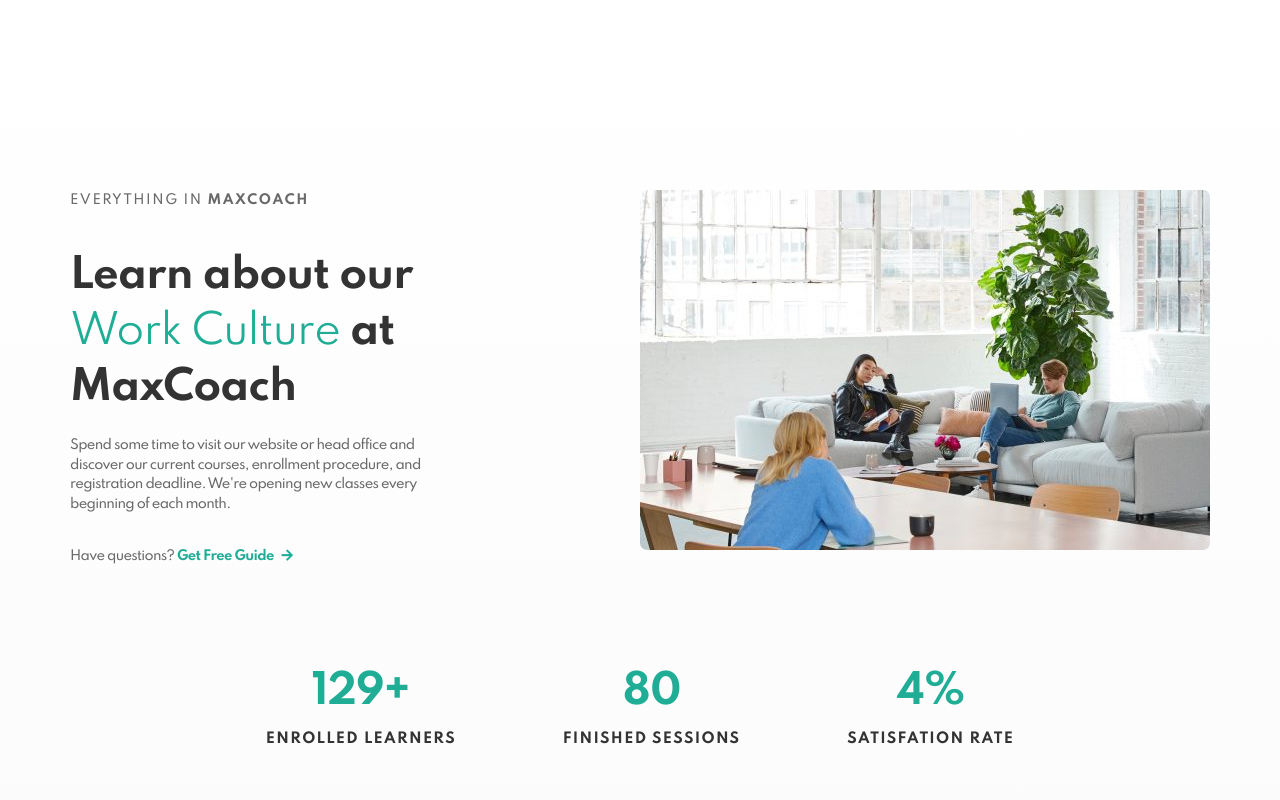
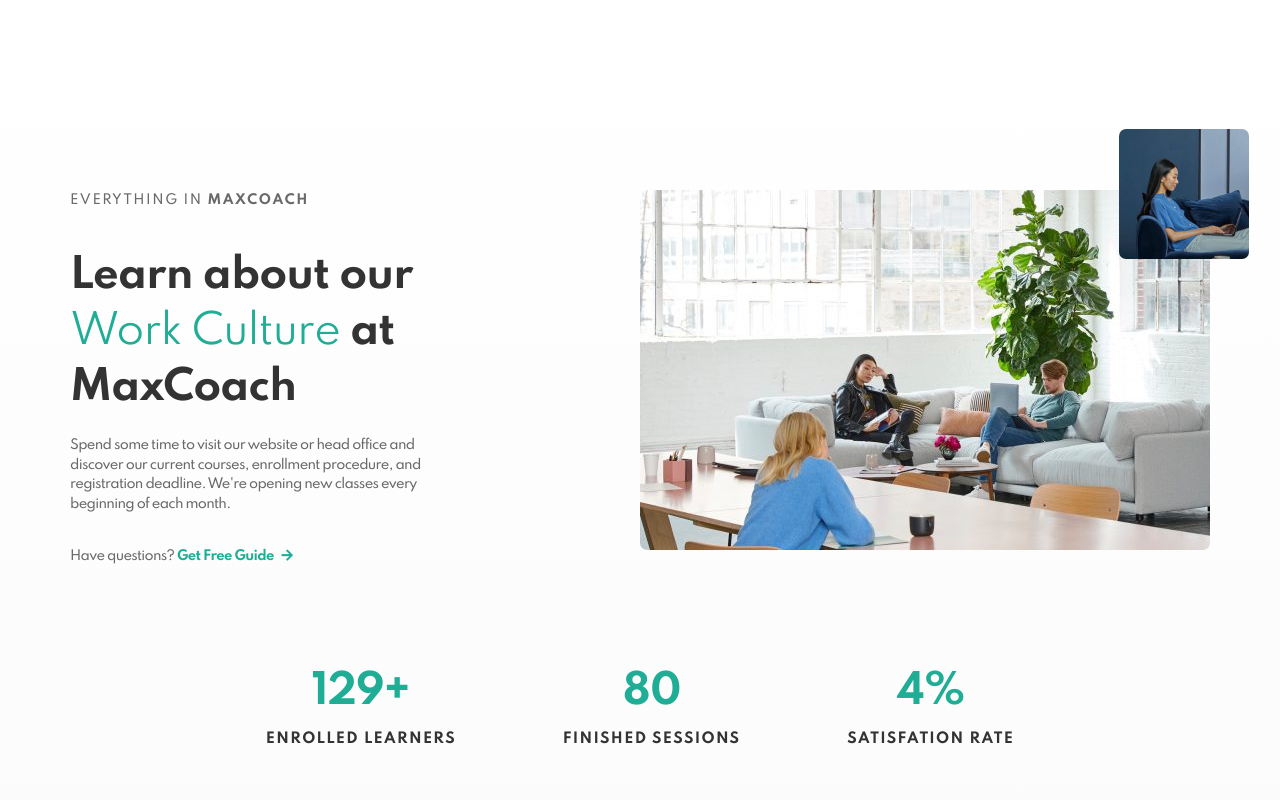
Before and after one commit to tommasofiglia/proj-html-vuejs, a plain HTML site: page index.html in a window 1280 px wide. Shown: the part 760-1560 px from the top of the page. Drawn offline with nearby package versions, Linux system fonts and the light colour scheme.

Commit message:
Added img over the other img in the first main's section

```diff
--- a/assets/css/style.css
+++ b/assets/css/style.css
@@ -364,6 +364,15 @@ nav{
 }
 
 /* Features section */
+
+.img_over_features{
+  position: absolute;
+  width: 190px;
+  border-radius: 7px;
+  left: 92%;
+  top: -8%;
+  z-index: 1;
+}
 
 .features{
   padding-top: 200px;
@@ -867,4 +876,13 @@ MEDIAQUERIES
     margin-left: 22px;
     font-size: 13px;
   }
+
+  .img_over_features{
+    position: absolute;
+    width: 130px;
+    border-radius: 7px;
+    left: 92%;
+    top: -5.5%;
+    z-index: 1;
+  }
 }
--- a/index.html
+++ b/index.html
@@ -61,7 +61,8 @@
           <!-- Section about MaxCoach's features -->
           <section class="features">
 
-            <div class="container d-flex flex-column">
+            <div class="container d-flex flex-column position-r">
+              <img src="assets/img/about_us.jpg" alt="" class="img_over_features">
 
               <!-- Section with "Learn about" -->
               <div class="d-flex justify-space-between section-learn-about">
@@ -73,7 +74,7 @@
                   <p class="grey mt-35 fw-500 final_text"> Have questions? <a href="" class="aqua-green fw-600"> Get Free Guide <i class="fas fa-arrow-right"></i></a></p>
                 </div>
 
-                <img src="assets/img/learn-about.jpg" alt="">
+                <img src="assets/img/learn-about.jpg" alt="" class="position-r">
 
               </div>
 
```
Also changed, not shown: assets/img/about_us.jpg (renamed from assets/img/about-us-01-ohkia3qg98rq9vg3s0mn2hkflr1migdqdw370qnegc.jpg).
